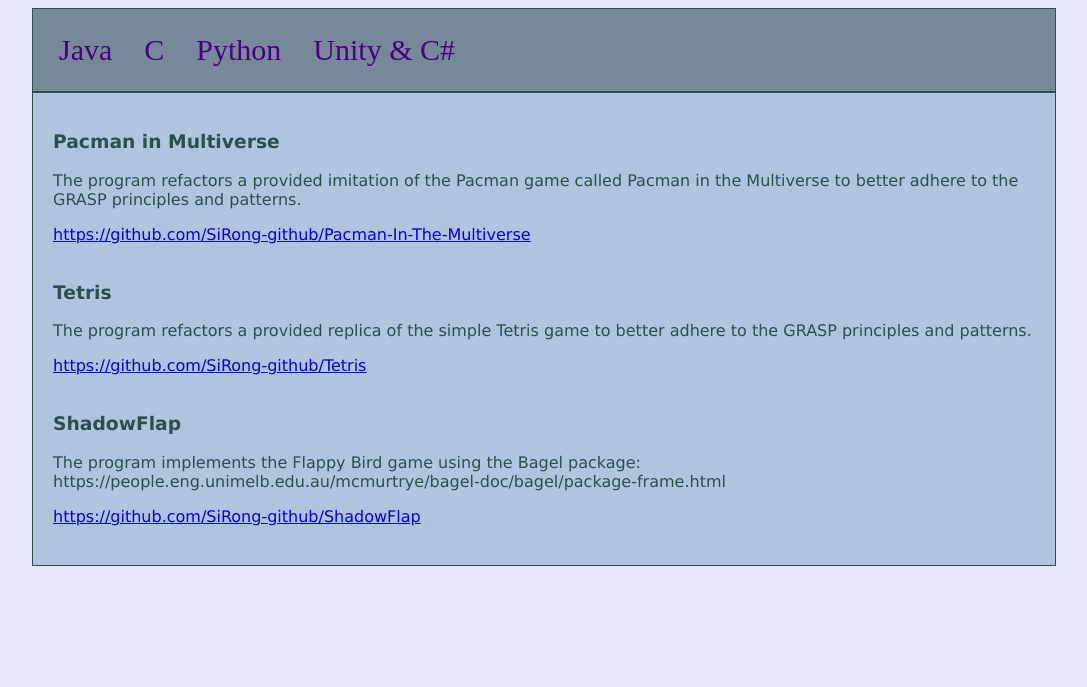
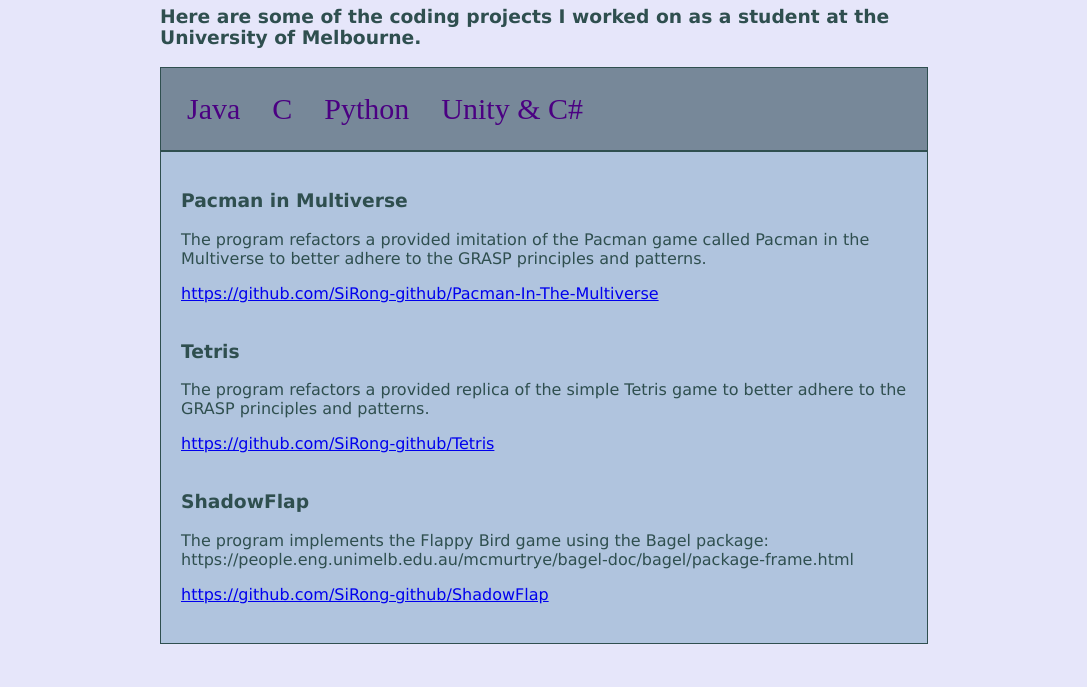
Before and after one commit to SiRong-github/SiRong-github.github.io, a plain HTML site: page index.html in a window 1280 px wide. Shown: the part 113-800 px from the top of the page, without its empty margins (96-1183 px from the left). Drawn offline with Linux system fonts and the light colour scheme.

Commit message:
Updated width to 60%

```diff
--- a/index.html
+++ b/index.html
@@ -8,7 +8,7 @@
       color: #2f4f4f; /* Dark Slate Gray */
       font-family: "Lucida Sans", "Lucida Sans Regular", "Lucida Grande",
         "Lucida Sans Unicode", Geneva, Verdana, sans-serif;
-      width: 80%; /* Set the width of the body to 80% of the viewport width */
+      width: 60%; /* Set the width of the body to 60% of the viewport width */
       margin: 0 auto; /* Centre the body horizontally */
     }
 
```
